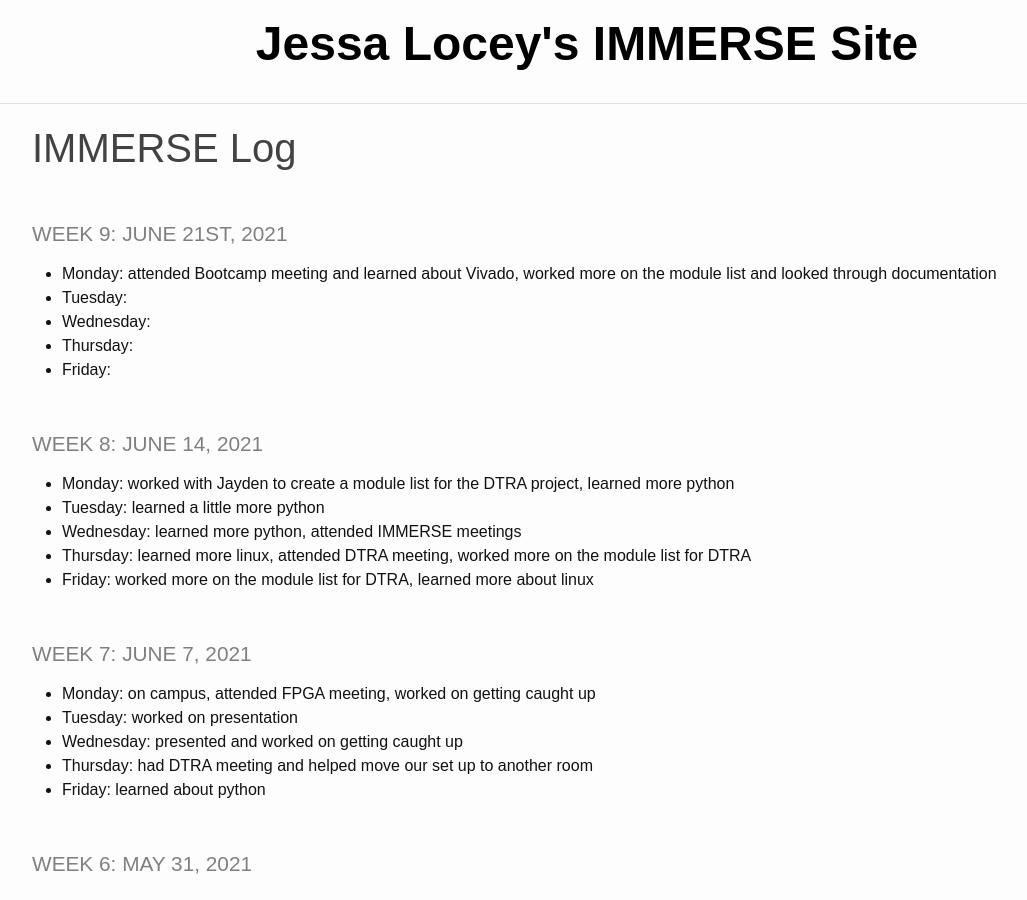
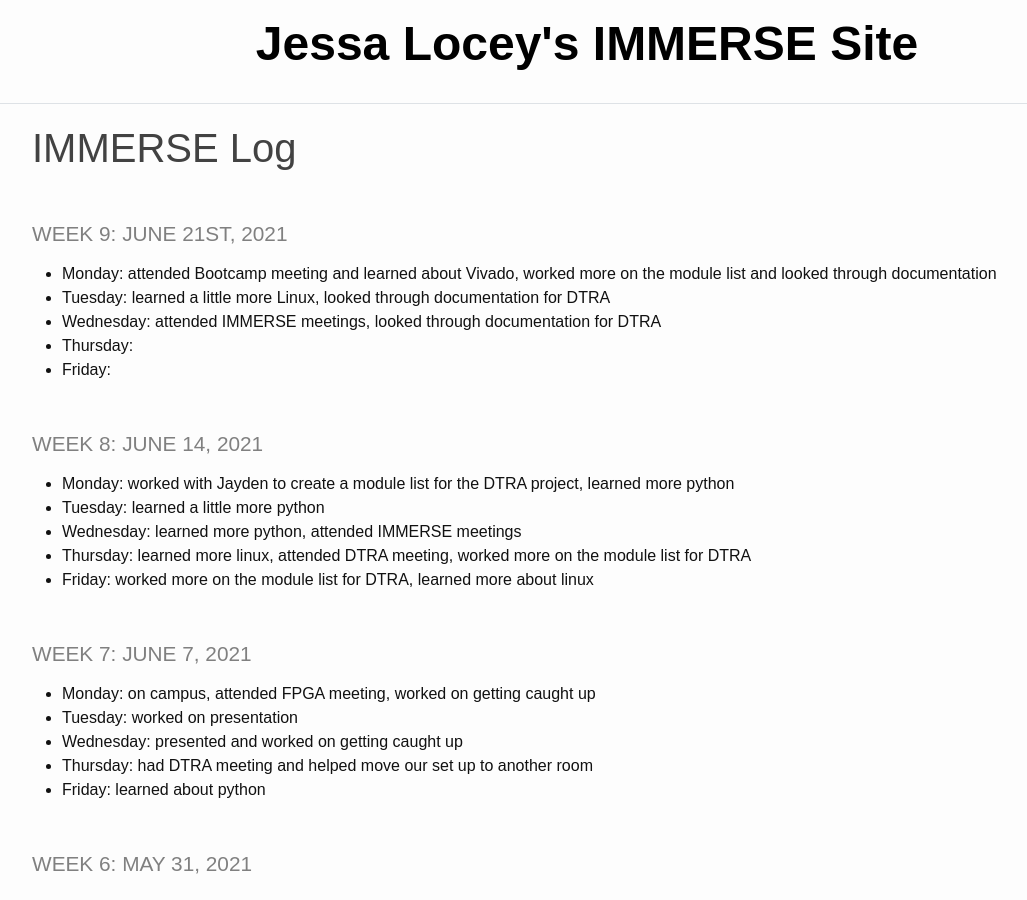
Before and after one commit to jessalocey/jessalocey.github.io, a Jekyll site: the page built from _pages/log.md, in a window 1280 px wide and 900 px high. Shown: the whole window, without its empty margins (53-1080 px from the left). Built offline with Jekyll 4.4.1, drawn with Linux system fonts in a browser that asks for light colours.

Commit message:
log update Wednesday

```diff
--- a/_pages/log.md
+++ b/_pages/log.md
@@ -5,8 +5,8 @@ title: IMMERSE Log
 
 ### Week 9: June 21st, 2021
 * **Monday:** attended Bootcamp meeting and learned about Vivado, worked more on the module list and looked through documentation
-* **Tuesday:**
-* **Wednesday:**
+* **Tuesday:** learned a little more Linux, looked through documentation for DTRA
+* **Wednesday:** attended IMMERSE meetings, looked through documentation for DTRA
 * **Thursday:**
 * **Friday:**
 
```
